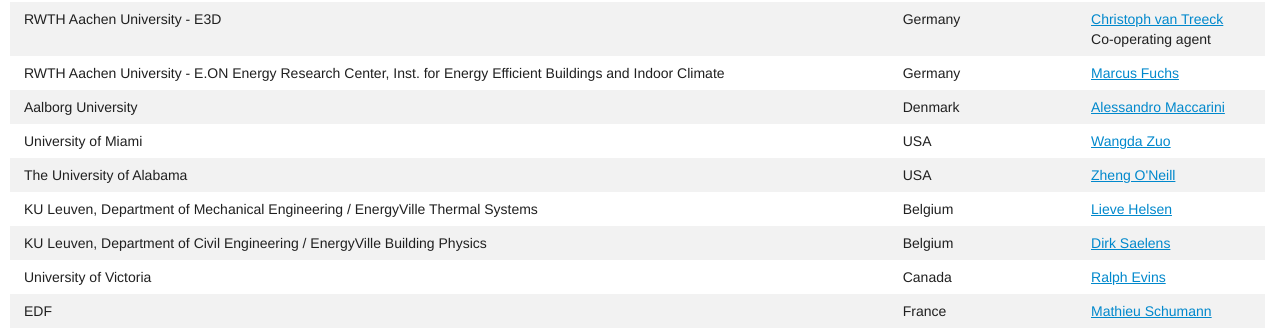
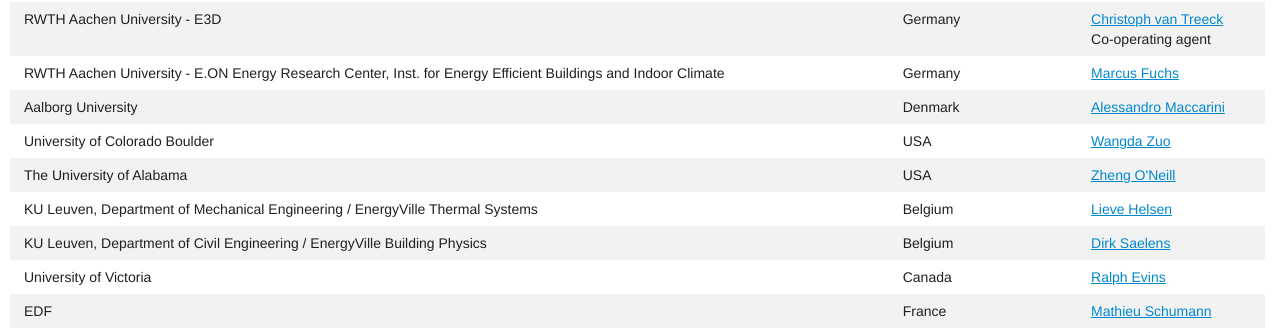
Before and after one commit to ibpsa/project1, a Jekyll site: the page built from participation.md, in a window 1280 px wide and 900 px high, scrolled down 784 px. Shown: the part 127-457 px from the top of the window. Built offline with Jekyll 4.4.1, drawn with Linux system fonts in a browser that asks for light colours; nearby versions of some CDN libraries.

Commit message:
Updated participant list

```diff
--- a/_data/organizational_participants.yml
+++ b/_data/organizational_participants.yml
@@ -26,8 +26,8 @@
 
 - date_joined:   5/18/2016
   contact_name:  Wangda Zuo
-  contact_email: w.zuo@miami.edu
-  institute:     University of Miami
+  contact_email: Wangda.Zuo@colorado.edu
+  institute:     University of Colorado Boulder
   country:       USA
 
 - date_joined:   6/10/2016
```
